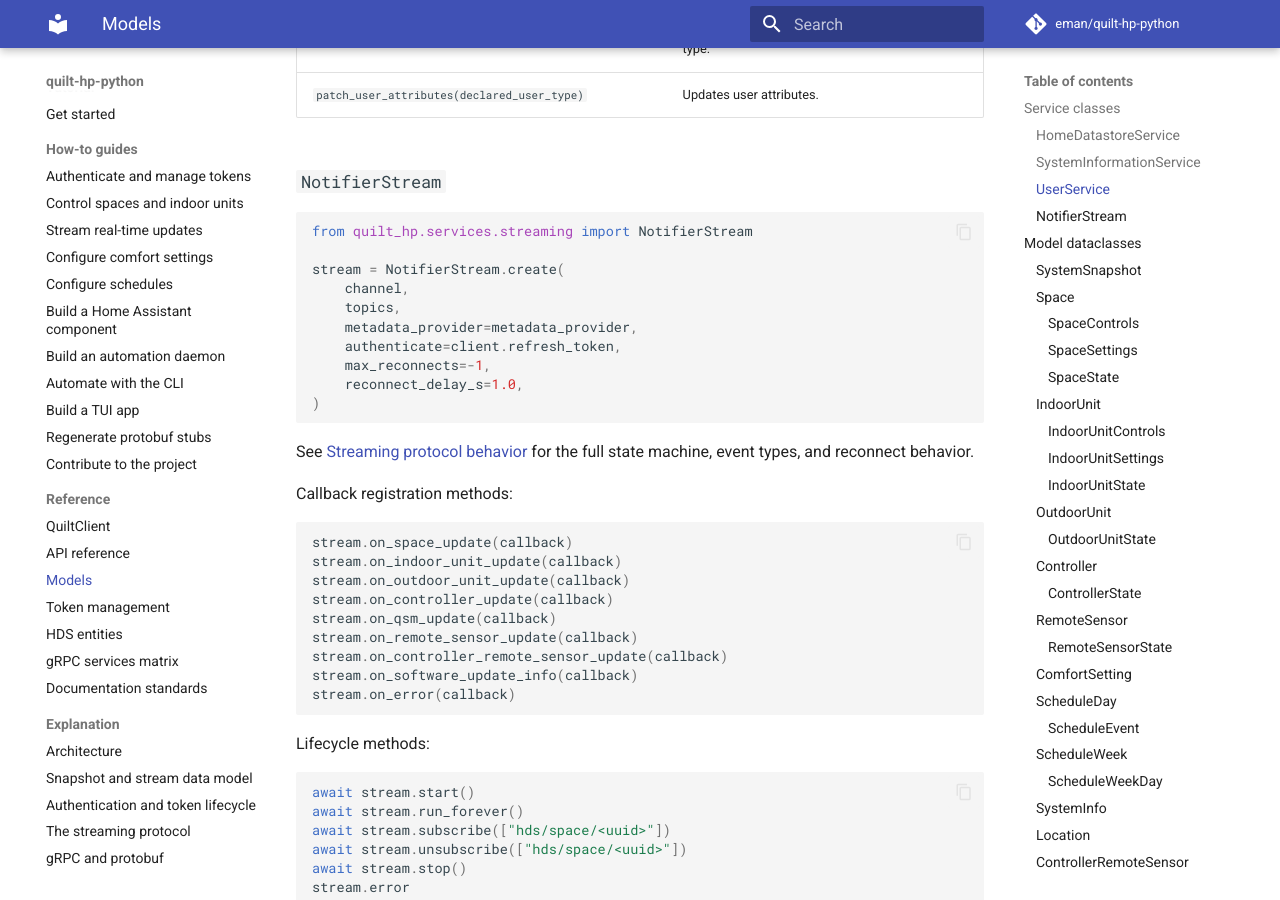
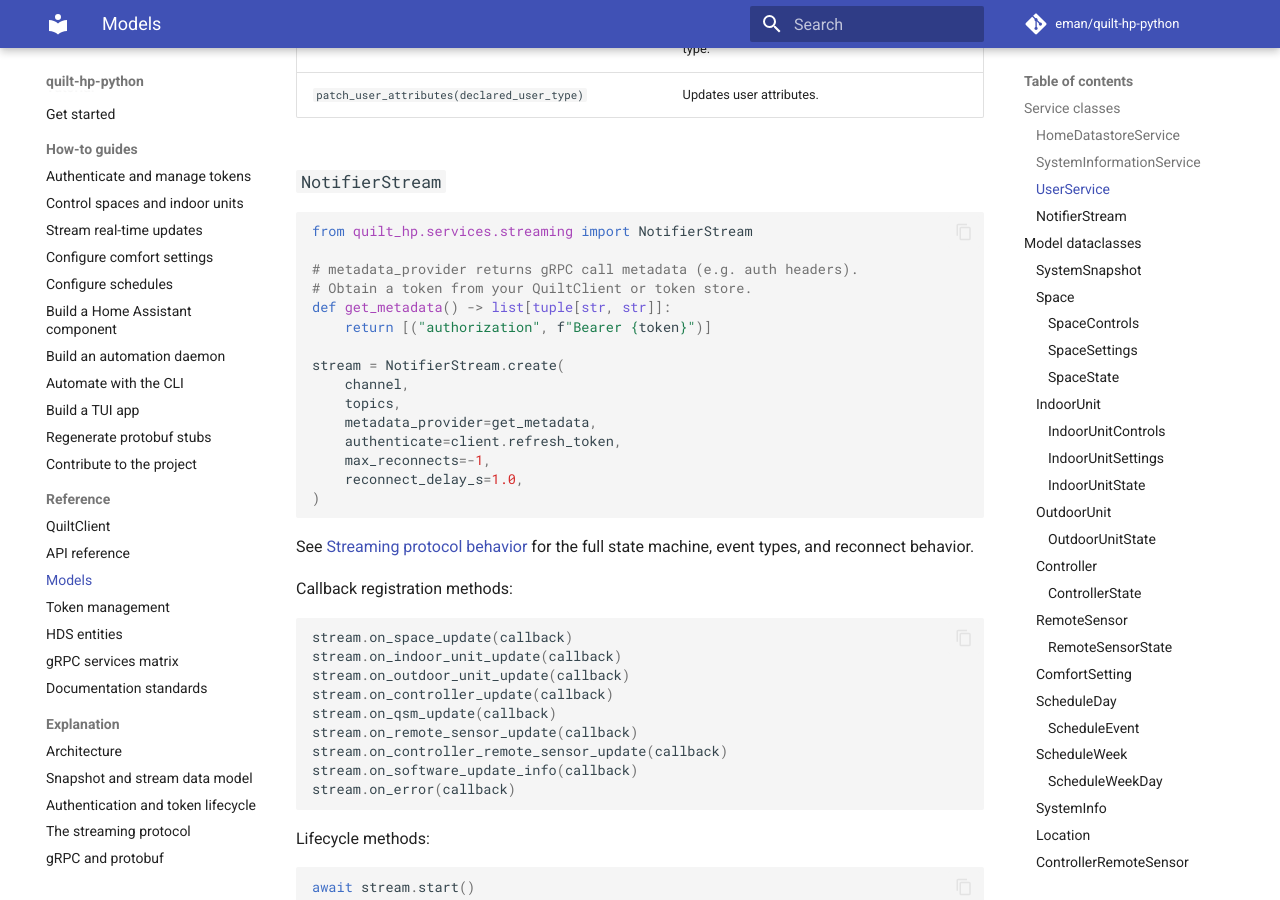
Before and after one commit to eman/quilt-hp-python, an MkDocs documentation site: the page built from docs/reference/models.md, in a window 1280 px wide and 900 px high, scrolled down 2182 px. Built offline with MkDocs 1.6.1 and Material for MkDocs 9.7.7, drawn with Linux system fonts in a browser that asks for light colours; comment, search, counter and statistics services are not loaded.

Commit message:
fix: address second round of PR review comments
- transport.py: wrap WeakKeyDictionary.get() in try/except TypeError
  (non-weakrefable callables raise on .get() too, not just .set())
- services/system.py: guard MetricBucketStatus() conversion against
  unknown/future server enum values — falls back to UNSPECIFIED instead
  of raising ValueError and failing the entire get_energy_metrics call
- docs/reference/models.md: make NotifierStream.create() example
  self-contained by defining get_metadata() inline instead of referencing
  the undefined metadata_provider variable

Co-authored-by: Copilot <223556219+Copilot@users.noreply.github.com>

````diff
--- a/docs/reference/models.md
+++ b/docs/reference/models.md
@@ -67,10 +67,15 @@ service = UserService(channel)
 ```python
 from quilt_hp.services.streaming import NotifierStream
 
+# metadata_provider returns gRPC call metadata (e.g. auth headers).
+# Obtain a token from your QuiltClient or token store.
+def get_metadata() -> list[tuple[str, str]]:
+    return [("authorization", f"Bearer {token}")]
+
 stream = NotifierStream.create(
     channel,
     topics,
-    metadata_provider=metadata_provider,
+    metadata_provider=get_metadata,
     authenticate=client.refresh_token,
     max_reconnects=-1,
     reconnect_delay_s=1.0,
````
Also changed, not shown: 2 other files.
